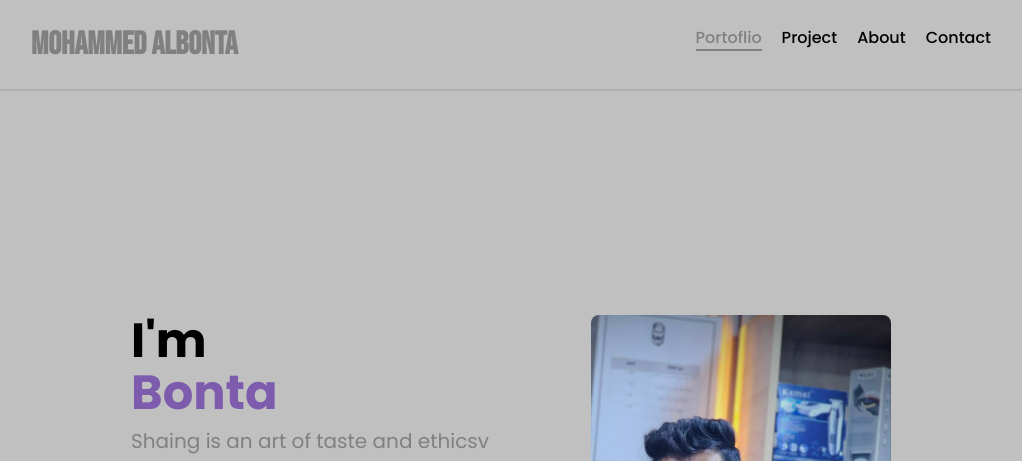
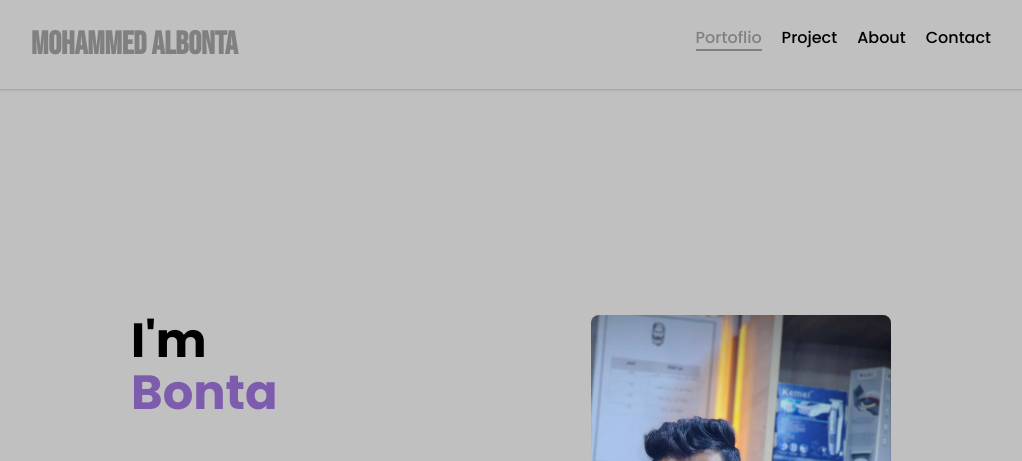
Before and after one commit to mohammedAbonta/protofolio, a website: page index.html in a window 1280 px wide. Shown: the top 461 px of the page, without its empty margins (129-1151 px from the left). Drawn offline with Linux system fonts and the light colour scheme.

Commit message:
Update style.css

```diff
--- a/style.css
+++ b/style.css
@@ -3,7 +3,7 @@
 @import url('https://fonts.googleapis.com/css2?family=Bebas+Neue&display=swap');
 :root {
   --mainC: #808080;
-  --secC: #808080;
+  --secC: #c0c0c0;
   --sec2C: #7E5CAD;
   --mainF: 'Poppins';
   --logo-font: "Bebas Neue";
```
